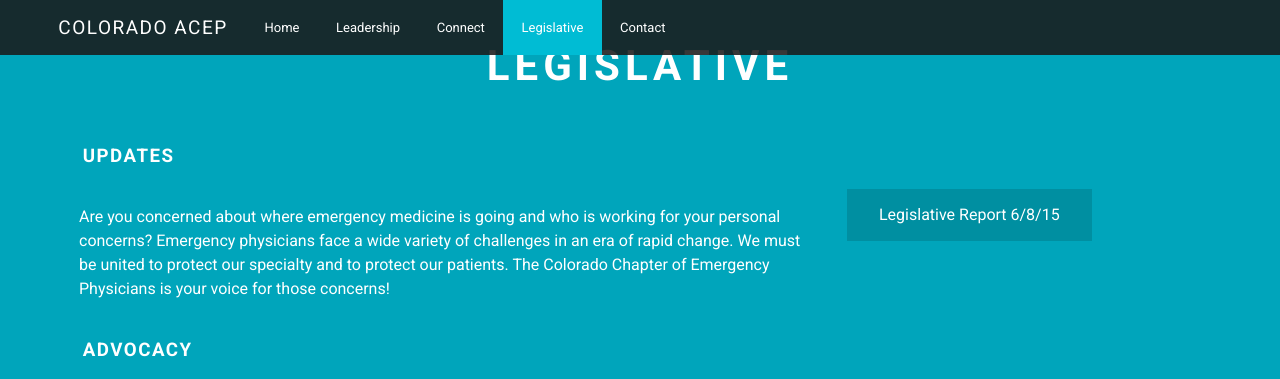
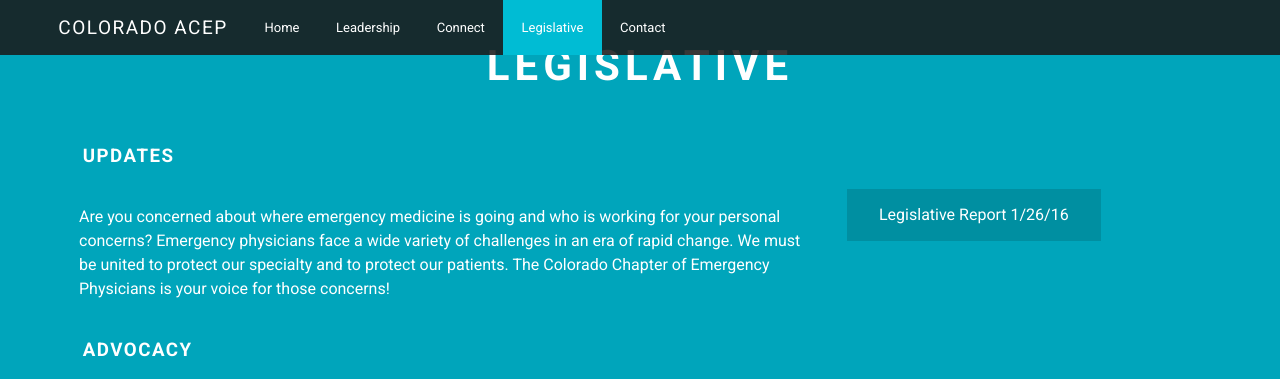
Before and after one commit to pebutler3/coacep, a Jekyll site: the page built from index.html, in a window 1280 px wide and 900 px high, scrolled down 3001 px. Shown: the top 379 px of the window. Built offline with Jekyll 4.4.1, drawn with Linux system fonts in a browser that asks for light colours.

Commit message:
plugged in first report of 2016

```diff
--- a/index.html
+++ b/index.html
@@ -49,7 +49,7 @@
             <p>Are you concerned about where emergency medicine is going and who is working for your personal concerns? Emergency physicians face a wide variety of challenges in an era of rapid change. We must be united to protect our specialty and to protect our patients.  The Colorado Chapter of Emergency Physicians is your voice for those concerns!</p>
         </div>
         <ul>
-            <li><a class="button" href="/docs/reports/2015/june.pdf">Legislative Report 6/8/15</a></li>
+            <li><a class="button" href="/docs/reports/2016/jan.pdf">Legislative Report 1/26/16</a></li>
         </ul>
     </section>
     <section class="advocacy">
```
